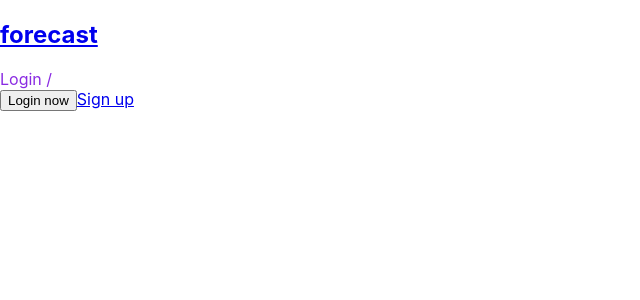
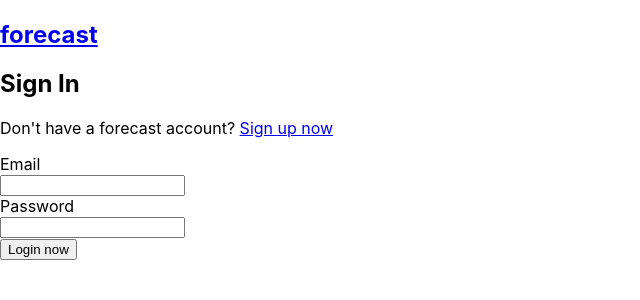
Before and after one commit to Kompilab/forecast-api, a React (Create React App) app in the folder client/: page /auth/login in a window 1280 px wide. Shown: the top 300 px of the page, without its empty margins (0-640 px from the left). Built offline with nearby package versions, Linux system fonts and the light colour scheme.

Commit message:
[FE] Use async/await to sign-in and out user

```diff
--- a/client/src/components/Login/Login.jsx
+++ b/client/src/components/Login/Login.jsx
@@ -8,39 +8,76 @@
     super(props)
 
     this.state = {
-      redirectToReferrer: false
+      redirectToReferrer: false,
+      email: '',
+      password: '',
+      error: ''
     }
 
+    this.handleChange = this.handleChange.bind(this);
     this._login = this._login.bind(this);
   }
 
-  _login() {
-    userAuth.authenticate(() => {
-      this.setState({ redirectToReferrer: true })
+  handleChange(e) {
+    this.setState({
+      [e.target.name]: e.target.value
+    })
+  }
+
+  _login(e) {
+    e.preventDefault();
+    userAuth.authenticate(this.state, (redirect, error='') => {
+      this.setState({
+        redirectToReferrer: redirect,
+        error: error
+      })
     })
   }
 
   render() {
     const { from } = this.props.location.state || { from: { pathname: "/" } };
-    const { redirectToReferrer } = this.state;
+    const { redirectToReferrer, error } = this.state;
+
+    console.log(this.state)
 
     if (redirectToReferrer || userAuth.isAuthenticated) {
       return <Redirect to={from} />
     }
 
     return (
-      <div>
-        <div className="home-welcome">Login {from.pathname}</div>
+      <div className="auth-inner">
+        <h2>Sign In</h2>
+        <p>Don't have a forecast account? <Link to="/auth/sign-up">Sign up now</Link></p>
+
         {
           from.pathname === '/' ? null : (
             <p>You must log in</p>
           )
         }
 
-        <button onClick={this._login}>
-          Login now
-        </button>
-        <Link to="/auth/sign-up">Sign up</Link>
+        <p>{error && error.error}</p>
+
+        <form>
+          <div>
+            <label>Email</label>
+            <div>
+              <input type="email" name="email" onChange={this.handleChange} />
+            </div>
+          </div>
+
+          <div>
+            <label>Password</label>
+            <div>
+              <input type="password" name="password" onChange={this.handleChange} />
+            </div>
+          </div>
+
+          <div className="actions">
+            <button onClick={this._login}>
+              Login now
+            </button>
+          </div>
+        </form>
       </div>
     )
   }
--- a/client/src/utils/authenticate.js
+++ b/client/src/utils/authenticate.js
@@ -5,47 +5,50 @@
 
 const userAuth = {
   isAuthenticated: cookie.get('_fo_') && cookie.get('_fo_active_user_'),
-  authenticate(cb) {
+  async authenticate(data, cb) {
+    try {
       const payload = {
         user: {
-        email: "user+936@forecast.com",
-        password: "password$123"
+          email: data.email,
+          password: data.password
         }
       }
 
-    httpInterface.postData('/api/auth/sign_in', 'POST', payload)
-      .then(response => {
-        cookie.set('_fo_', response.headers.get('authorization'), { path: '/' })
-        return response.json()
-      })
-      .then(data => {
+      const response = await httpInterface.postData('/api/auth/sign_in', 'POST', payload);
+      const resData = await response.json();
+
+      if (response.ok) {
+        cookie.set('_fo_', response.headers.get('authorization'), { path: '/' });
         cookie.set('_fo_active_user_', {
-          id: data.id,
-          email: data.email,
-          first_name: data.first_name,
-          last_name: data.last_name,
-          avatar: data.avatar
+          id: resData.id,
+          email: resData.email,
+          first_name: resData.first_name,
+          last_name: resData.last_name,
+          avatar: resData.avatar
         }, { path: '/' });
-        this.isAuthenticated = true
-        cb();
-      })
-      .catch(error => console.log('ERROR:Login - ', error))
+
+        cb(true);
+      } else {
+        cb(false, resData)
+      }
+    } catch (error) {
+      console.log('ERROR:Login - ', error)
+    }
   },
-  signOut(cb) {
-    httpInterface.postData('/api/auth/sign_out', 'DELETE')
-      .then(response => {
+  async signOut(cb) {
+    try {
+      const response = await httpInterface.postData('/api/auth/sign_out', 'DELETE');
+
       if (response.ok) {
-          console.log(response)
         cookie.remove('_fo_');
         cookie.remove('_fo_active_user_');
-          this.isAuthenticated = false;
         cb()
-        }
-        else {
+      } else {
         throw new Error('Failed to sign out!')
       }
-      })
-      .catch(error => console.log('ERROR:LogOut - ', error))
+    } catch (error) {
+      console.log('ERROR:LogOut - ', error)
+    }
   }
 }
 
--- a/client/src/utils/httpInterface.js
+++ b/client/src/utils/httpInterface.js
@@ -11,7 +11,6 @@
     return fetch(url, {
       headers: headers
     })
-      .then(response => response.json())
   },
   postData(url, method, payload={}) {
     return fetch(url, {
```
Lines whose indentation alone changed are shown as unchanged.
